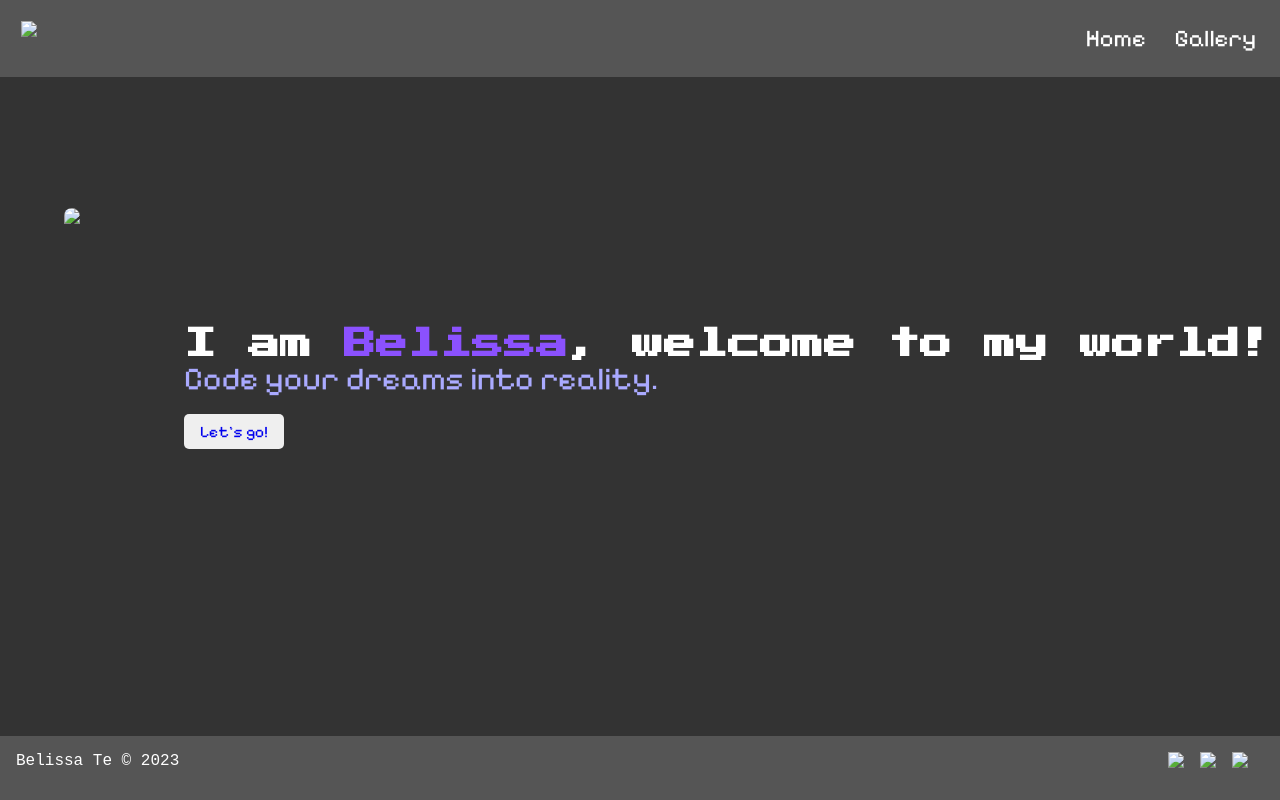
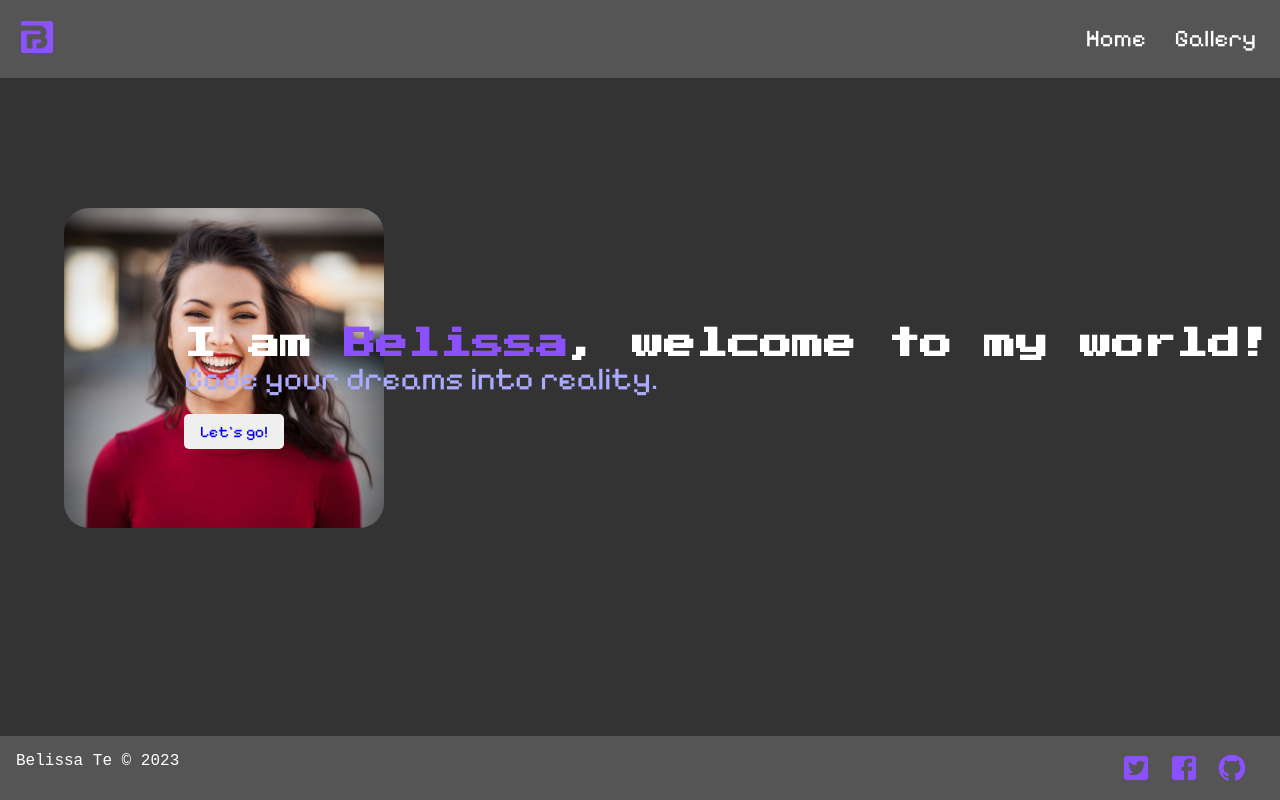
Before and after one commit to userkace/web-gallery, a plain HTML site: page index.html in a window 1280 px wide. Drawn offline with Linux system fonts and the light colour scheme; the site is published under a folder, as on GitHub Pages, so addresses that start at the root find nothing; a web font is replaced by a local one.

Commit message:
Update index.html

```diff
--- a/index.html
+++ b/index.html
@@ -12,31 +12,31 @@
 <body>
     <nav>
         <div id="logo">
-            <img src="/logo.png" class="logo">
+            <img src="./logo.png" class="logo">
         </div>
         <div id="links">
-            <a href="/index.html" class="links">Home</a>
-            <a href="/gallery.html" class="links">Gallery</a>
+            <a href="./index.html" class="links">Home</a>
+            <a href="./gallery.html" class="links">Gallery</a>
         </div>
     </nav>
 
     <div id="content">
         <div id="content-img">
-            <img src="/sample.jpg" class="profile">
+            <img src="./sample.jpg" class="profile">
         </div>
         <div id="contect-msg">
             <h1 class="head">I am <a class="name">Belissa</a>, welcome to my world!</h1>
             <p class="msg">Code your dreams into reality.</p>
-            <button class="btn"><a href="/gallery.html" class="btn">Let's go!</a></button>
+            <button class="btn"><a href="./gallery.html" class="btn">Let's go!</a></button>
         </div>
     </div>
 
     <footer>
         <div class="copyright"><a href="GITHUB LINK" id="copyright">Belissa Te</a> &#169 2023</div>
         <div class="footer-links">
-            <a href="GITHUB LINK"><img src="/footer/github.svg" class="footer-logo"></a>
-            <a href="FACEBOOK LINK"><img src="/footer/facebook.svg" class="footer-logo"></a>
-            <a href="TWITTER LINK"><img src="/footer/twitter.svg" class="footer-logo"></a>
+            <a href="GITHUB LINK"><img src="./footer/github.svg" class="footer-logo"></a>
+            <a href="FACEBOOK LINK"><img src="./footer/facebook.svg" class="footer-logo"></a>
+            <a href="TWITTER LINK"><img src="./footer/twitter.svg" class="footer-logo"></a>
         </div>
     </footer>
 </body>
```
